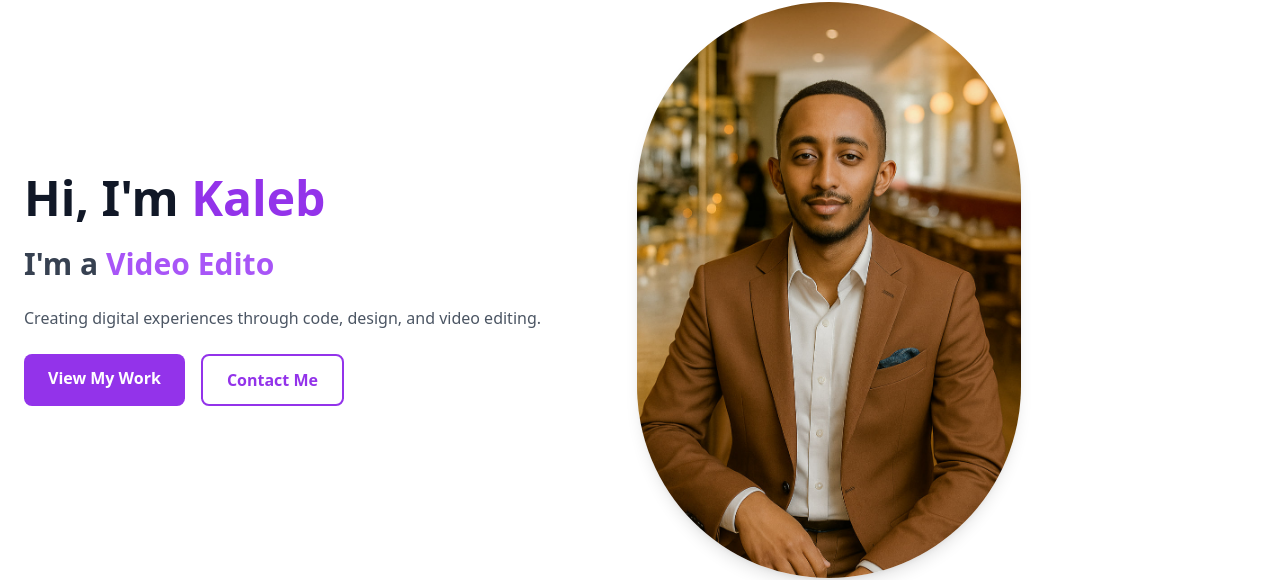
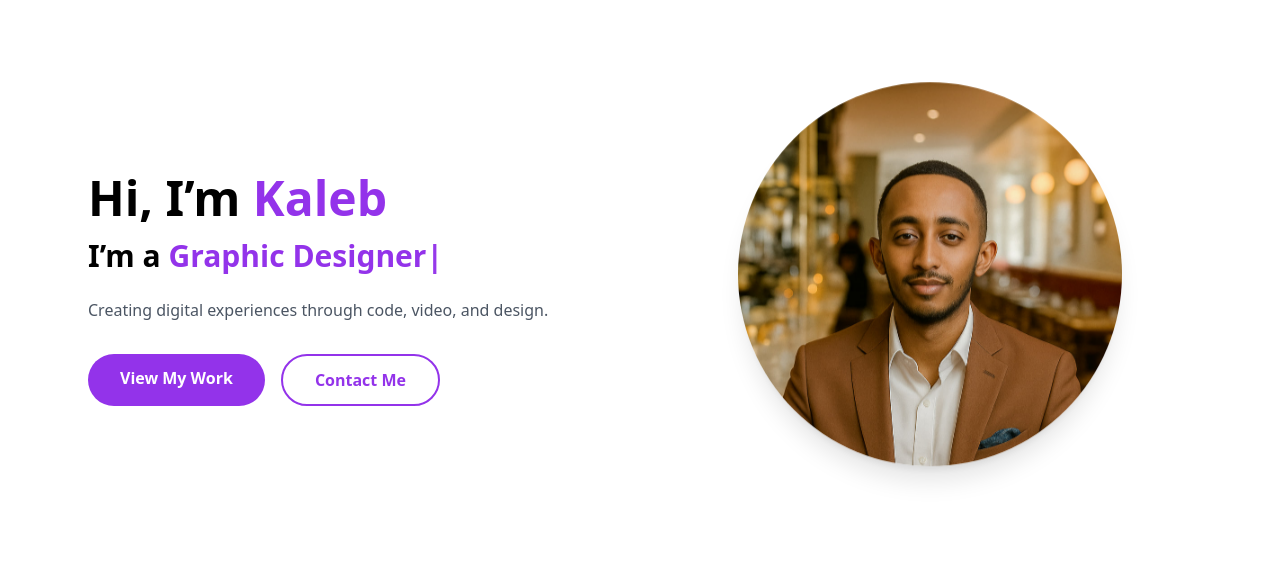
Before and after one commit to Kaleb-07/KalebDev, a React (Vite) app: page / in a window 1280 px wide. Shown: the part 110-690 px from the top of the page. Built offline with nearby package versions, Linux system fonts and the light colour scheme.

Commit message:
updating the hero page

```diff
--- a/src/App.jsx
+++ b/src/App.jsx
@@ -4,7 +4,6 @@ import { BrowserRouter, Routes, Route } from "react-router-dom";
 // Components
 import Header from "./components/Header/Header";
 import Footer from "./components/Footer/Footer";
-import Hero from "./components/Hero/Hero";
 
 // Pages
 import Landing from "./pages/Landing/Landing";
@@ -15,8 +14,6 @@ function App() {
     <BrowserRouter>
       {/* Header always visible */}
       <Header />
-      {/* Hero Section */}
-      <Hero />
 
       {/* Routes */}
       <Routes>
--- a/src/components/Hero/Hero.jsx
+++ /dev/null
@@ -1,74 +0,0 @@
-import { useEffect, useState } from "react";
-import profileImg from "../../assets/MyProject/About-image.jpg"; // update according to your structure
-
-export default function Hero() {
-    const roles = ["Software Engineer", "Graphic Designer", "Video Editor"];
-    const [currentText, setCurrentText] = useState("");
-    const [currentRole, setCurrentRole] = useState(0);
-    const [isDeleting, setIsDeleting] = useState(false);
-
-    useEffect(() => {
-        const typingSpeed = isDeleting ? 50 : 150;
-        const timeout = setTimeout(() => {
-            const fullText = roles[currentRole];
-            setCurrentText(isDeleting ? fullText.slice(0, currentText.length - 1) : fullText.slice(0, currentText.length + 1));
-
-            if (!isDeleting && currentText === fullText) {
-                setIsDeleting(true);
-            } else if (isDeleting && currentText === "") {
-                setIsDeleting(false);
-                setCurrentRole((prev) => (prev + 1) % roles.length);
-            }
-        }, typingSpeed);
-
-        return () => clearTimeout(timeout);
-    }, [currentText, isDeleting, currentRole, roles]);
-
-    return (
-        <section id="home" className="flex items-center justify-center min-h-screen bg-white dark:bg-slate-900">
-            <div className="container mx-auto px-6 flex flex-col md:flex-row items-center gap-12 md:gap-24">
-
-                {/* Text Content */}
-                <div className="text-center md:text-left max-w-xl space-y-6">
-                    <h2 className="text-4xl md:text-5xl font-bold text-gray-900 dark:text-white">
-                        Hi, I'm <span className="text-purple-600 dark:text-purple-400">Kaleb</span>
-                    </h2>
-                    <h3 className="text-2xl md:text-3xl font-semibold text-gray-700 dark:text-gray-300">
-                        I'm a <span className="text-purple-500">{currentText}</span>
-                    </h3>
-                    <p className="text-gray-600 dark:text-gray-400">
-                        Creating digital experiences through code, design, and video editing.
-                    </p>
-
-                    {/* CTA Buttons */}
-                    <div className="flex flex-col md:flex-row gap-4 mt-6 justify-center md:justify-start">
-                        <a
-                            href="#projects"
-                            className="px-6 py-3 bg-purple-600 text-white font-semibold rounded-lg transform transition-all hover:scale-105 hover:bg-purple-700"
-                        >
-                            View My Work
-                        </a>
-                        <a
-                            href="#contact"
-                            className="px-6 py-3 border-2 border-purple-600 text-purple-600 font-semibold rounded-lg transform transition-all hover:scale-105 hover:bg-purple-600 hover:text-white"
-                        >
-                            Contact Me
-                        </a>
-                    </div>
-                </div>
-
-                {/* Image */}
-                <div className="relative w-72 md:w-96 flex justify-center md:justify-end">
-                    <div className="rounded-full overflow-hidden shadow-lg transform transition-transform duration-500 hover:scale-105">
-                        <img
-                            src={profileImg}
-                            alt="Kaleb's Profile"
-                            className="w-full h-full object-cover"
-                        />
-                    </div>
-                </div>
-
-            </div>
-        </section>
-    );
-}
--- a/src/index.css
+++ b/src/index.css
@@ -29,3 +29,40 @@
     /* Transitions */
     --transition: all 0.3s ease;
 }
+
+/* FLOATING IMAGE ANIMATION */
+@keyframes float {
+    0% {
+        transform: translateY(0);
+    }
+
+    50% {
+        transform: translateY(-16px);
+    }
+
+    100% {
+        transform: translateY(0);
+    }
+}
+
+.animate-float {
+    animation: float 4s ease-in-out infinite;
+}
+
+@keyframes float {
+    0% {
+        transform: translateY(0);
+    }
+
+    50% {
+        transform: translateY(-16px);
+    }
+
+    100% {
+        transform: translateY(0);
+    }
+}
+
+.animate-float {
+    animation: float 4s ease-in-out infinite;
+}
--- /dev/null
+++ b/src/pages/Hero/Hero.jsx
@@ -0,0 +1,97 @@
+import { useEffect, useState } from "react";
+import profileImg from "../../assets/MyProject/About-image.jpg";
+
+const roles = [
+    "Software Engineer",
+    "Graphic Designer",
+    "Video Editor",
+];
+
+export default function Hero() {
+    const [text, setText] = useState("");
+    const [roleIndex, setRoleIndex] = useState(0);
+    const [charIndex, setCharIndex] = useState(0);
+
+    useEffect(() => {
+        const currentRole = roles[roleIndex];
+
+        const timeout = setTimeout(() => {
+            if (charIndex < currentRole.length) {
+                setText(currentRole.slice(0, charIndex + 1));
+                setCharIndex(charIndex + 1);
+            } else {
+                setTimeout(() => {
+                    setCharIndex(0);
+                    setRoleIndex((roleIndex + 1) % roles.length);
+                    setText("");
+                }, 1500);
+            }
+        }, 120);
+
+        return () => clearTimeout(timeout);
+    }, [charIndex, roleIndex]);
+
+    return (
+        <section
+            id="home"
+            className="min-h-screen flex items-center bg-white dark:bg-slate-900 transition-colors"
+        >
+            <div className="max-w-6xl mx-auto px-6 w-full">
+                <div className="flex flex-col-reverse md:flex-row items-center gap-14">
+
+                    {/* TEXT */}
+                    <div className="flex-1 text-center md:text-left">
+                        <h2 className="text-4xl md:text-5xl font-bold mb-4">
+                            Hi, I’m{" "}
+                            <span className="text-purple-600 dark:text-purple-400">Kaleb</span>
+                        </h2>
+
+                        <h3 className="text-2xl md:text-3xl font-semibold mb-6">
+                            I’m a{" "}
+                            <span className="text-purple-600 dark:text-purple-400">
+                                {text}
+                                <span className="animate-pulse">|</span>
+                            </span>
+                        </h3>
+
+                        <p className="text-gray-600 dark:text-gray-300 max-w-xl mb-8">
+                            Creating digital experiences through code, video, and design.
+                        </p>
+
+                        {/* BUTTONS */}
+                        <div className="flex gap-4 justify-center md:justify-start">
+                            <a
+                                href="#projects"
+                                className="px-8 py-3 rounded-full bg-purple-600 text-white font-semibold
+                hover:bg-gradient-to-r hover:from-purple-600 hover:to-pink-500
+                hover:-translate-y-1 hover:shadow-lg transition-all duration-300"
+                            >
+                                View My Work
+                            </a>
+
+                            <a
+                                href="#contact"
+                                className="px-8 py-3 rounded-full border-2 border-purple-600 text-purple-600 font-semibold
+                hover:bg-purple-600 hover:text-white hover:-translate-y-1 transition-all duration-300"
+                            >
+                                Contact Me
+                            </a>
+                        </div>
+                    </div>
+
+                    {/* IMAGE */}
+                    <div className="flex-1 flex justify-center">
+                        <div className="w-72 h-72 md:w-96 md:h-96 rounded-full overflow-hidden shadow-xl animate-float">
+                            <img
+                                src={profileImg}
+                                alt="Kaleb"
+                                className="w-full h-full object-cover object-top"
+                            />
+                        </div>
+                    </div>
+
+                </div>
+            </div>
+        </section>
+    );
+}
```
